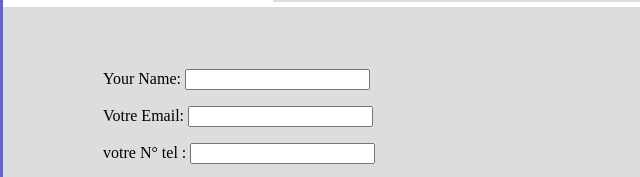
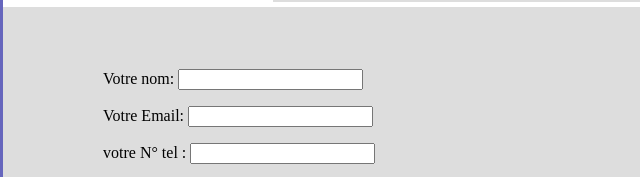
Before and after one commit to anistaxi78/anistaxi78, a plain HTML site: page index.html in a window 1280 px wide. Shown: the part 1286-1463 px from the top of the page, 0-640 px from the left. Drawn offline with Linux system fonts and the light colour scheme.

Commit message:
mise à jour index.html

```diff
--- a/index.html
+++ b/index.html
@@ -102,7 +102,7 @@
    <br>
    <form name="contact" method="POST" data-netlify="true">
     <p>
-      <label>Your Name: <input type="text" name="name" /></label>
+      <label>Votre nom: <input type="text" name="name" /></label>
     </p>
     <p>
       <label>Votre Email: <input type="email" name="email" /></label>
```
